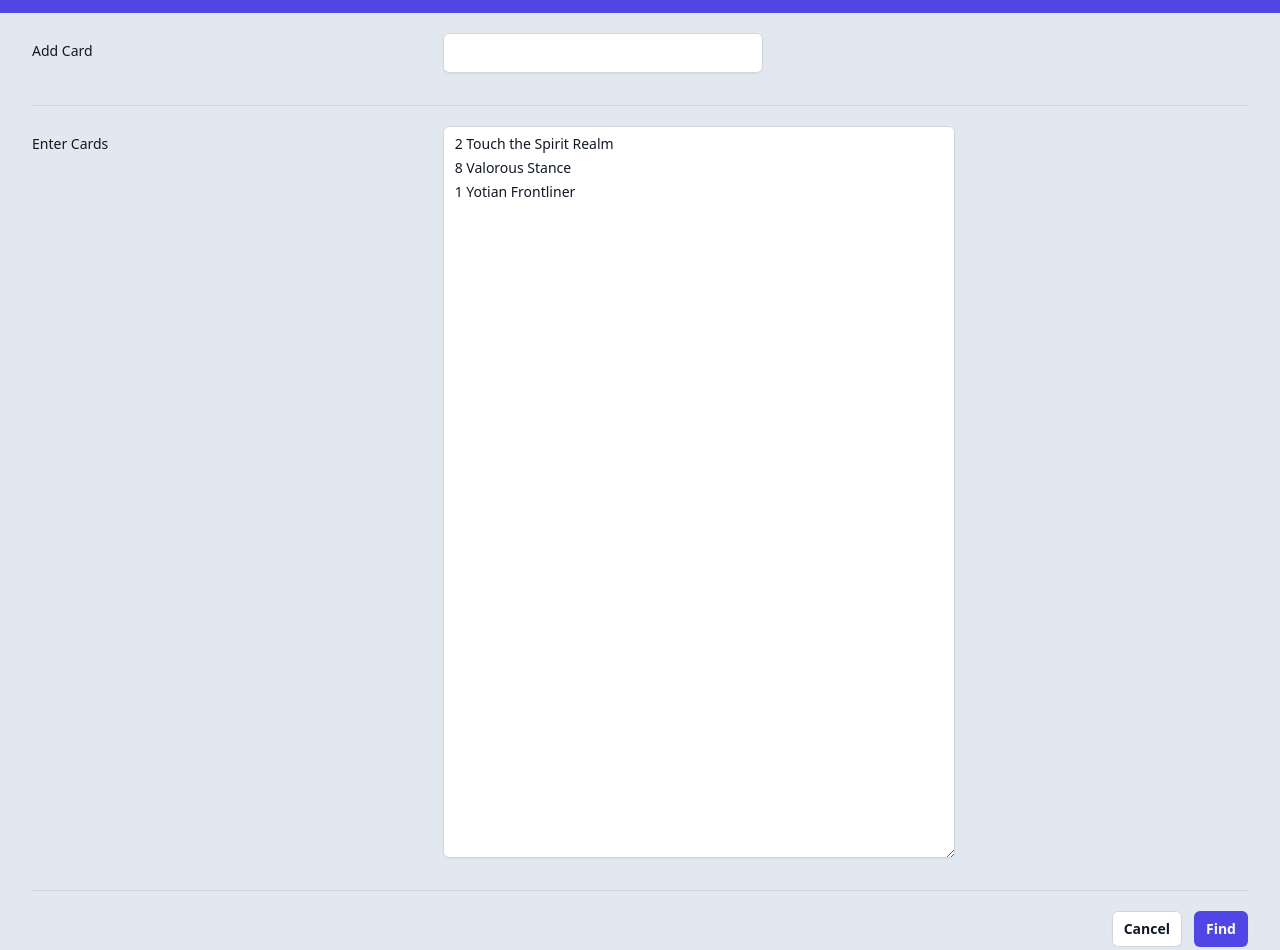
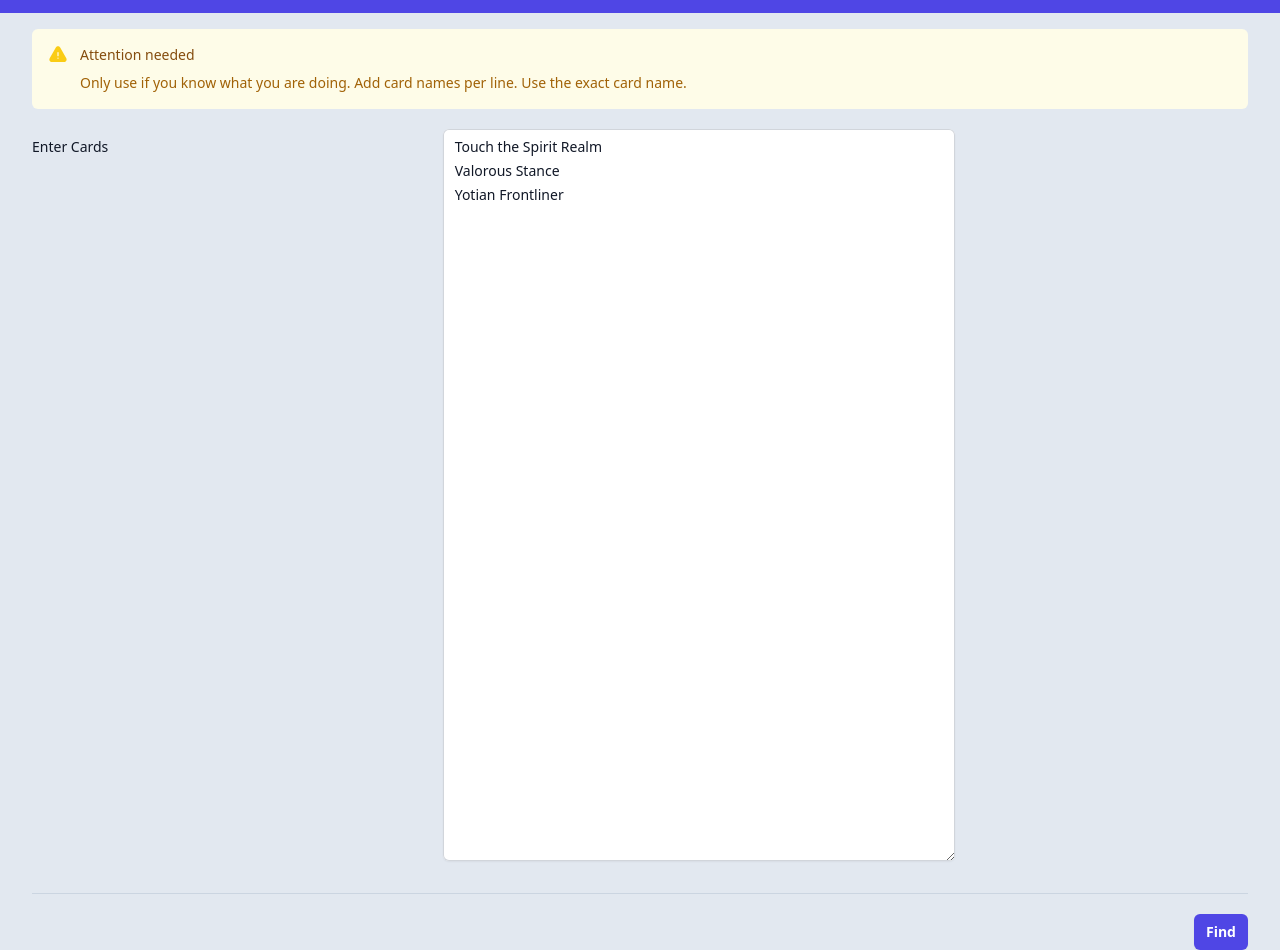
Before and after one commit to dakotalightning/mtg-tools, a Next.js app: page /finder/bulk in a window 1280 px wide. Shown: the part 51-1001 px from the top of the page. Built offline with nearby package versions, Linux system fonts and the light colour scheme.

Commit message:
cleanup
Signed-off-by: Dakota Lightning <im@koda.io>

```diff
--- a/src/pages/finder/bulk.tsx
+++ b/src/pages/finder/bulk.tsx
@@ -3,19 +3,10 @@
 import Head from 'next/head'
 import { BaseLayout, Card } from '@components'
 import { Formik, Field, Form, FormikHelpers } from 'formik';
+import { ExclamationTriangleIcon } from '@heroicons/react/24/solid'
 
 interface Values {
   import: string
-}
-
-interface Card {
-  id?: string
-  name: string
-  count?: string
-  image_uris?: {
-    small: string
-    art_crop: string
-  }
 }
 
 const Page = () => {
@@ -44,28 +35,35 @@
   return (
     <BaseLayout>
 
+    <div className="rounded-md bg-yellow-50 p-4 mt-4">
+      <div className="flex">
+        <div className="flex-shrink-0">
+          <ExclamationTriangleIcon className="h-5 w-5 text-yellow-400" aria-hidden="true" />
+        </div>
+        <div className="ml-3">
+          <h3 className="text-sm font-medium text-yellow-800">Attention needed</h3>
+          <div className="mt-2 text-sm text-yellow-700">
+            <p>
+              Only use if you know what you are doing. Add card names per line. Use the exact card name.
+            </p>
+          </div>
+        </div>
+      </div>
+    </div>
+
       <Formik
         initialValues={{
-          import: `2 Touch the Spirit Realm\n8 Valorous Stance\n1 Yotian Frontliner`,
+          import: `Touch the Spirit Realm\nValorous Stance\nYotian Frontliner`,
         }}
         onSubmit={async (
           values: Values,
           { setSubmitting }: FormikHelpers<Values>
         ) => {
           setLoading(true)
-          const regex = /(?<count>\d)\s(?<name>[\w].+)/g
-          const matches = values.import.trimEnd().matchAll(regex)
-          const items: Card[] = []
-          for (const match of matches) {
-            items.push({
-              name: match?.groups?.name!,
-              count: match?.groups?.count!
-            })
-          }
 
-          const cardPromises = items.map((i) => {
+          const cardPromises = values.import.split('\n').map((i) => {
             const params = new URLSearchParams({
-              q: i.name,
+              q: i,
               unique: 'prints',
               include_extras: 'true'
             })
@@ -90,18 +88,6 @@
       >
         <Form className="space-y-8 divide-y divide-slate-300">
           <div className="sm:grid sm:grid-cols-3 sm:items-start sm:gap-4 sm:pt-5">
-            <label htmlFor="search" className="block text-sm font-medium leading-6 text-gray-900 sm:pt-1.5">
-              Add Card
-            </label>
-            <div className="mt-2 sm:col-span-2 sm:mt-0">
-              <Field
-                id="search"
-                name="search"
-                className="block w-full max-w-lg rounded-md border-0 py-2 text-gray-900 shadow-sm ring-1 ring-inset ring-gray-300 placeholder:text-gray-400 focus:ring-2 focus:ring-inset focus:ring-indigo-600 sm:max-w-xs sm:text-sm sm:px-3 sm:leading-6"
-              />
-            </div>
-          </div>
-          <div className="sm:grid sm:grid-cols-3 sm:items-start sm:gap-4 sm:pt-5">
             <label htmlFor="import" className="block text-sm font-medium leading-6 text-gray-900 sm:pt-1.5">
               Enter Cards
             </label>
@@ -118,12 +104,6 @@
 
           <div className="pt-5">
             <div className="flex justify-end gap-x-3">
-              <button
-                type="button"
-                className="rounded-md bg-white py-2 px-3 text-sm font-semibold text-gray-900 shadow-sm ring-1 ring-inset ring-gray-300 hover:bg-gray-50"
-              >
-                Cancel
-              </button>
               <button
                 type="submit"
                 className="inline-flex justify-center rounded-md bg-indigo-600 py-2 px-3 text-sm font-semibold text-white shadow-sm hover:bg-indigo-500 focus-visible:outline focus-visible:outline-2 focus-visible:outline-offset-2 focus-visible:outline-indigo-600"
--- a/src/pages/finder/index.tsx
+++ b/src/pages/finder/index.tsx
@@ -83,9 +83,12 @@
 
       <div className="space-y-8 divide-y divide-slate-300 p-4">
         <div className="sm:grid sm:grid-cols-3 sm:items-start sm:gap-4 sm:pt-5">
-          <label htmlFor="search" className="block text-sm font-medium leading-6 text-gray-900 sm:pt-1.5">
-            Add Card
-          </label>
+          <div>
+            <label htmlFor="search" className="block text-sm font-medium leading-6 text-gray-900 sm:pt-1.5">
+              Add Card
+            </label>
+            <p className="mt-2 text-sm text-gray-500">Click <a className="underline" href="/finder/bulk">Here to add bulk.</a></p>
+          </div>
           <div className="mt-2 sm:col-span-2 sm:mt-0">
             <Combobox value={null} onChange={onSelectCard}>
               <div className="relative mt-1">
```
